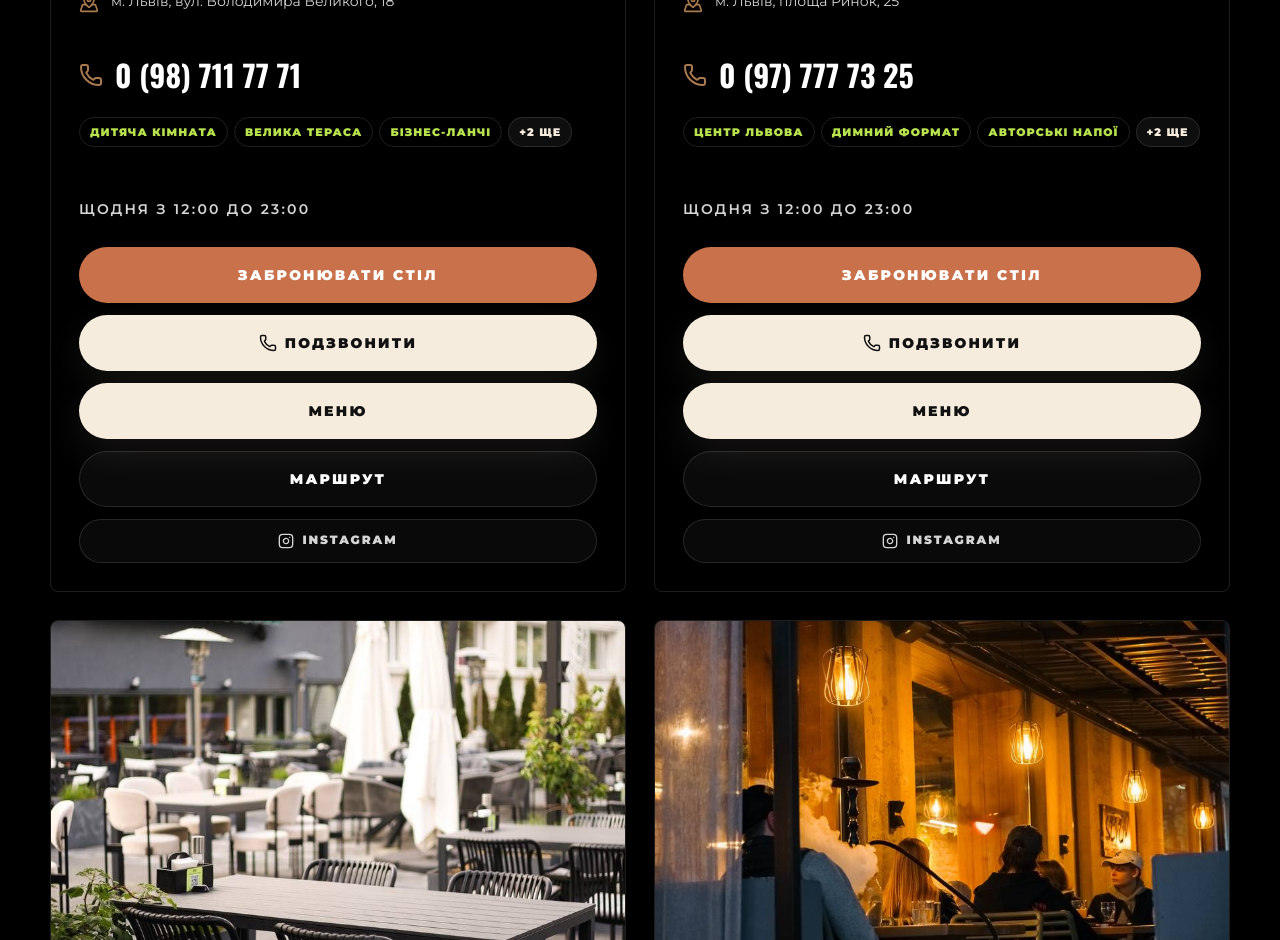
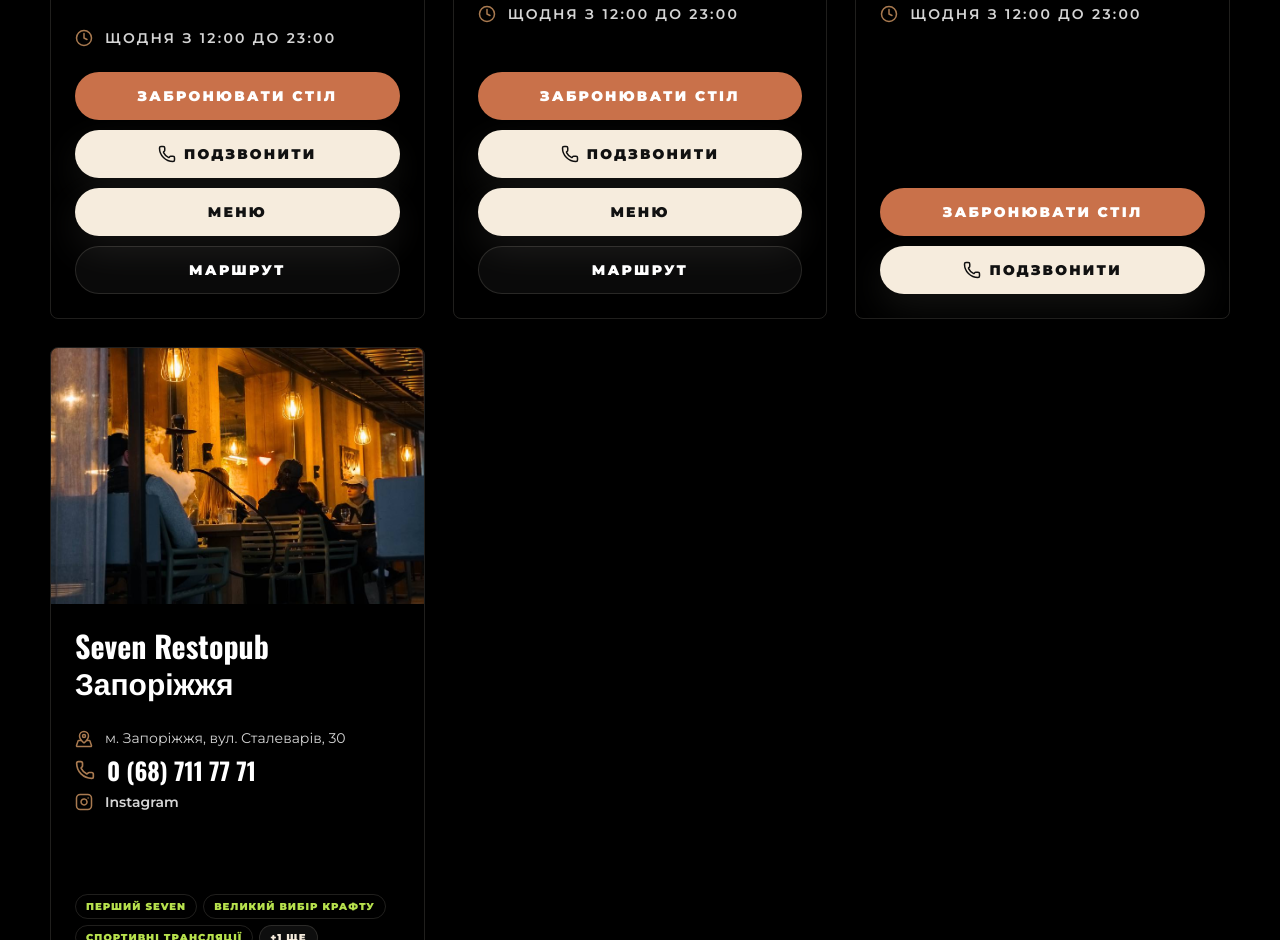
Before and after one commit to vladyurich93/seven_restopub, a Next.js app: page / in a window 1280 px wide. Shown: the part 1860-2800 px from the top of the page. Built offline with nearby package versions, Linux system fonts and the light colour scheme.

Commit message:
Refine location cards layout and improve premium UX

```diff
--- a/app/page.tsx
+++ b/app/page.tsx
@@ -32,7 +32,7 @@
               {t.common.allLocations} <ArrowRight size={18} />
             </Link>
           </div>
-          <div className="stagger-reveal grid items-stretch gap-7 md:grid-cols-1 min-[900px]:grid-cols-2">
+          <div className="stagger-reveal grid items-stretch gap-7 md:grid-cols-2 min-[1201px]:grid-cols-3">
             {siteConfig.locations.map((location) => (
               <LocationCard key={location.id} location={location} />
             ))}
--- a/components/LocationCard.tsx
+++ b/components/LocationCard.tsx
@@ -1,6 +1,6 @@
 "use client";
 
-import { Instagram, MapPinned, Phone } from "lucide-react";
+import { Clock, Instagram, MapPinned, Phone } from "lucide-react";
 import { useState } from "react";
 import type { BookingLocationId } from "@/data/bookingConfig";
 import { phoneHref } from "@/data/phone";
@@ -32,25 +32,36 @@
   const hiddenFeaturesCount = hiddenFeatures.length;
 
   return (
-    <article className="location-card group flex h-full min-h-[560px] min-w-0 flex-col overflow-hidden rounded-[8px] bg-[linear-gradient(180deg,rgba(255,255,255,0.035),rgba(255,255,255,0)_38%),#1b1b1b] shadow-[0_18px_54px_rgba(0,0,0,0.22)] premium-border premium-lift hover:shadow-glow md:min-h-[660px] min-[900px]:min-h-[640px] min-[1201px]:min-h-[620px] min-[1281px]:min-h-0">
-      <ImageFrame src={location.image} alt={location.name} className="aspect-[4/3] md:aspect-[5/4] min-[900px]:aspect-[16/11] min-[1201px]:aspect-[5/4] min-[1281px]:aspect-[4/5]" />
-      <div className="flex flex-1 flex-col p-6 md:p-6 min-[1201px]:p-7">
-        <p className="text-sm font-semibold uppercase tracking-[0.24em] text-seven-terracotta">{tv(location.city)}</p>
-        <h3 className="mt-3 font-display text-3xl font-black leading-tight md:min-h-[76px] min-[900px]:text-[1.9rem] min-[1201px]:min-h-[84px] min-[1201px]:text-3xl min-[1281px]:min-h-[72px]">{tv(location.name)}</h3>
-        <p className="mt-4 flex min-h-12 gap-3 text-sm leading-6 text-seven-muted">
-          <MapPinned className="mt-1 shrink-0 text-seven-oak" size={20} />
-          {tv(location.address)}
+    <article className="location-card group flex h-full min-h-[560px] min-w-0 flex-col overflow-hidden rounded-[8px] bg-[linear-gradient(180deg,rgba(255,255,255,0.035),rgba(255,255,255,0)_38%),#1b1b1b] shadow-[0_18px_54px_rgba(0,0,0,0.22)] premium-border premium-lift hover:border-seven-terracotta/55 hover:shadow-glow md:min-h-[610px] min-[900px]:min-h-[640px] min-[1201px]:min-h-[620px] min-[1281px]:min-h-[650px] min-[1281px]:hover:-translate-y-1.5">
+      <ImageFrame src={location.image} alt={location.name} className="aspect-[4/3] md:aspect-[16/11] min-[1281px]:aspect-[4/3]" />
+      <div className="flex flex-1 flex-col p-5 md:p-6 min-[1201px]:p-6">
+        <h3 className="font-display text-3xl font-black leading-tight md:min-h-[78px] min-[900px]:text-[1.9rem] min-[1201px]:min-h-[84px] min-[1201px]:text-3xl min-[1281px]:min-h-[80px]">{tv(location.name)}</h3>
+        <div className="mt-4 grid min-h-[142px] content-start gap-2.5 text-sm leading-5 text-seven-muted md:min-h-[150px]">
+          <p className="flex gap-3">
+            <MapPinned className="mt-0.5 shrink-0 text-seven-oak" size={18} />
+            <span>{tv(location.address)}</span>
           </p>
           <a
-          className="mt-5 flex items-center gap-3 font-display text-3xl font-black text-white transition hover:text-seven-cream min-[900px]:text-[1.85rem] min-[1201px]:text-3xl"
+            className="flex items-center gap-3 font-display text-2xl font-black leading-none text-white transition duration-200 hover:text-seven-cream focus:outline-none focus:ring-2 focus:ring-seven-green/45"
             href={phoneHref(location.phone)}
             onClick={() => trackEvent("phone_click", { location_id: location.id, phone: location.phone })}
           >
-          <Phone className="shrink-0 text-seven-oak" size={24} />
+            <Phone className="shrink-0 text-seven-oak" size={20} />
             {location.phone}
           </a>
+          <a
+            href={location.instagram}
+            target="_blank"
+            rel="noopener noreferrer"
+            className="flex items-center gap-3 font-semibold text-seven-muted transition duration-200 hover:text-seven-green focus:outline-none focus:ring-2 focus:ring-seven-green/45"
+            onClick={() => trackEvent("instagram_click", { location_id: location.id, link_url: location.instagram })}
+          >
+            <Instagram className="shrink-0 text-seven-oak" size={18} />
+            {t.common.instagram}
+          </a>
+        </div>
         <div
-          className="relative mt-6 flex content-start gap-1.5 md:min-h-[74px] min-[1201px]:min-h-[62px]"
+          className="relative mt-4 flex min-h-[76px] content-start gap-1.5"
           onBlur={(event) => {
             if (!event.currentTarget.contains(event.relatedTarget)) {
               setFeaturesOpen(false);
@@ -60,14 +71,14 @@
         >
           <div className="flex flex-wrap content-start gap-1.5">
             {visibleFeatures.map((feature) => (
-              <span key={feature} className="rounded-full bg-seven-green/12 px-2.5 py-1.5 text-[11px] font-black uppercase tracking-[0.1em] text-seven-green premium-border">
+              <span key={feature} className="rounded-full bg-seven-green/12 px-2.5 py-1 text-[10px] font-black uppercase tracking-[0.1em] text-seven-green premium-border">
                 {tv(feature)}
               </span>
             ))}
             {hiddenFeaturesCount > 0 ? (
               <button
                 type="button"
-                className="rounded-full bg-white/[0.055] px-2.5 py-1.5 text-[11px] font-black uppercase tracking-[0.1em] text-seven-cream transition hover:border-seven-green/45 hover:bg-seven-green/12 hover:text-seven-green focus:outline-none focus:ring-2 focus:ring-seven-green/45 premium-border"
+                className="rounded-full bg-white/[0.055] px-2.5 py-1 text-[10px] font-black uppercase tracking-[0.1em] text-seven-cream transition duration-200 hover:border-seven-green/45 hover:bg-seven-green/12 hover:text-seven-green focus:outline-none focus:ring-2 focus:ring-seven-green/45 premium-border"
                 onClick={() => setFeaturesOpen((value) => !value)}
                 onFocus={() => setFeaturesOpen(true)}
                 onMouseEnter={() => setFeaturesOpen(true)}
@@ -85,39 +96,32 @@
               onMouseLeave={() => setFeaturesOpen(false)}
             >
               {hiddenFeatures.map((feature) => (
-                <span key={feature} className="rounded-full bg-seven-green/12 px-2.5 py-1.5 text-[11px] font-black uppercase tracking-[0.1em] text-seven-green premium-border">
+                <span key={feature} className="rounded-full bg-seven-green/12 px-2.5 py-1 text-[10px] font-black uppercase tracking-[0.1em] text-seven-green premium-border">
                   {tv(feature)}
                 </span>
               ))}
             </div>
           ) : null}
         </div>
-        <p className="mt-5 text-sm font-semibold uppercase tracking-[0.16em] text-seven-muted">{tv(location.workingHours)}</p>
-        <div className="mt-auto grid gap-3 pt-7">
+        <p className="mt-3 flex min-h-5 items-center gap-3 text-sm font-semibold uppercase tracking-[0.16em] text-seven-muted">
+          <Clock className="shrink-0 text-seven-oak" size={18} />
+          {tv(location.workingHours)}
+        </p>
+        <div className="mt-auto grid gap-2.5 pt-6">
           {bookingLocationId ? (
             <BookingButton
               locationId={bookingLocationId}
               label={t.common.bookTable}
-              className="min-h-14 w-full text-base shadow-[0_18px_48px_rgba(201,113,74,0.26)]"
+              className="min-h-12 w-full text-sm shadow-[0_18px_48px_rgba(201,113,74,0.26)] transition duration-200 hover:scale-[1.015]"
             />
           ) : null}
-          <PhoneBookingButton location={location} label={t.locationCard.call} className="min-h-14 text-base" />
+          <PhoneBookingButton location={location} label={t.locationCard.call} className="min-h-12 text-sm transition duration-200 hover:scale-[1.015]" />
           {location.menuLink ? (
-            <Button href={location.menuLink} variant="secondary" className="min-h-14 text-base">{t.locationCard.menu}</Button>
+            <Button href={location.menuLink} variant="secondary" className="min-h-12 text-sm transition duration-200 hover:scale-[1.015]">{t.locationCard.menu}</Button>
           ) : null}
           {location.googleMaps ? (
-            <Button href={location.googleMaps} variant="ghost" className="min-h-14 text-base">{t.locationCard.route}</Button>
+            <Button href={location.googleMaps} variant="ghost" className="min-h-12 text-sm transition duration-200 hover:scale-[1.015]">{t.locationCard.route}</Button>
           ) : null}
-          <a
-            href={location.instagram}
-            target="_blank"
-            rel="noopener noreferrer"
-            className="inline-flex min-h-11 items-center justify-center gap-2 rounded-full bg-white/[0.035] px-5 py-2.5 text-xs font-black uppercase tracking-[0.16em] text-seven-muted transition hover:border-seven-terracotta/45 hover:bg-white/[0.075] hover:text-seven-cream focus:outline-none focus:ring-2 focus:ring-seven-green/45 premium-border"
-            onClick={() => trackEvent("instagram_click", { location_id: location.id, link_url: location.instagram })}
-          >
-            <Instagram size={16} />
-            {t.common.instagram}
-          </a>
         </div>
       </div>
     </article>
--- a/components/PageContent.tsx
+++ b/components/PageContent.tsx
@@ -19,7 +19,7 @@
     <section className="bg-seven-background pb-24 pt-32 md:pb-28 md:pt-40">
       <AnimatedSection className="container-shell">
         <SectionTitle eyebrow={t.pages.locationsEyebrow} title={t.pages.locationsTitle} description={t.pages.locationsDescription} />
-        <div className="stagger-reveal mt-12 grid items-stretch gap-7 md:grid-cols-1 min-[900px]:grid-cols-2">
+        <div className="stagger-reveal mt-12 grid items-stretch gap-7 md:grid-cols-2 min-[1201px]:grid-cols-3">
           {siteConfig.locations.map((location) => (
             <LocationCard key={location.id} location={location} />
           ))}
```
Lines whose indentation alone changed are shown as unchanged.
